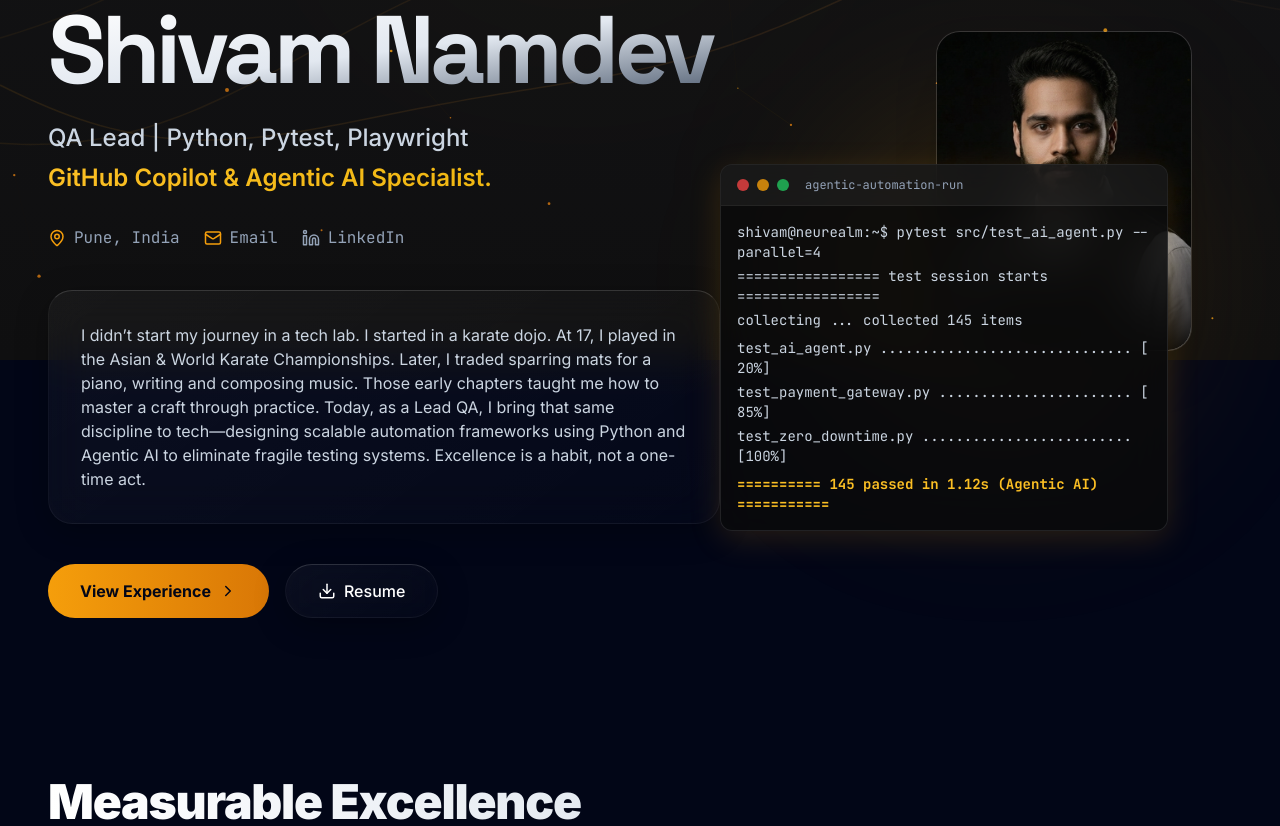
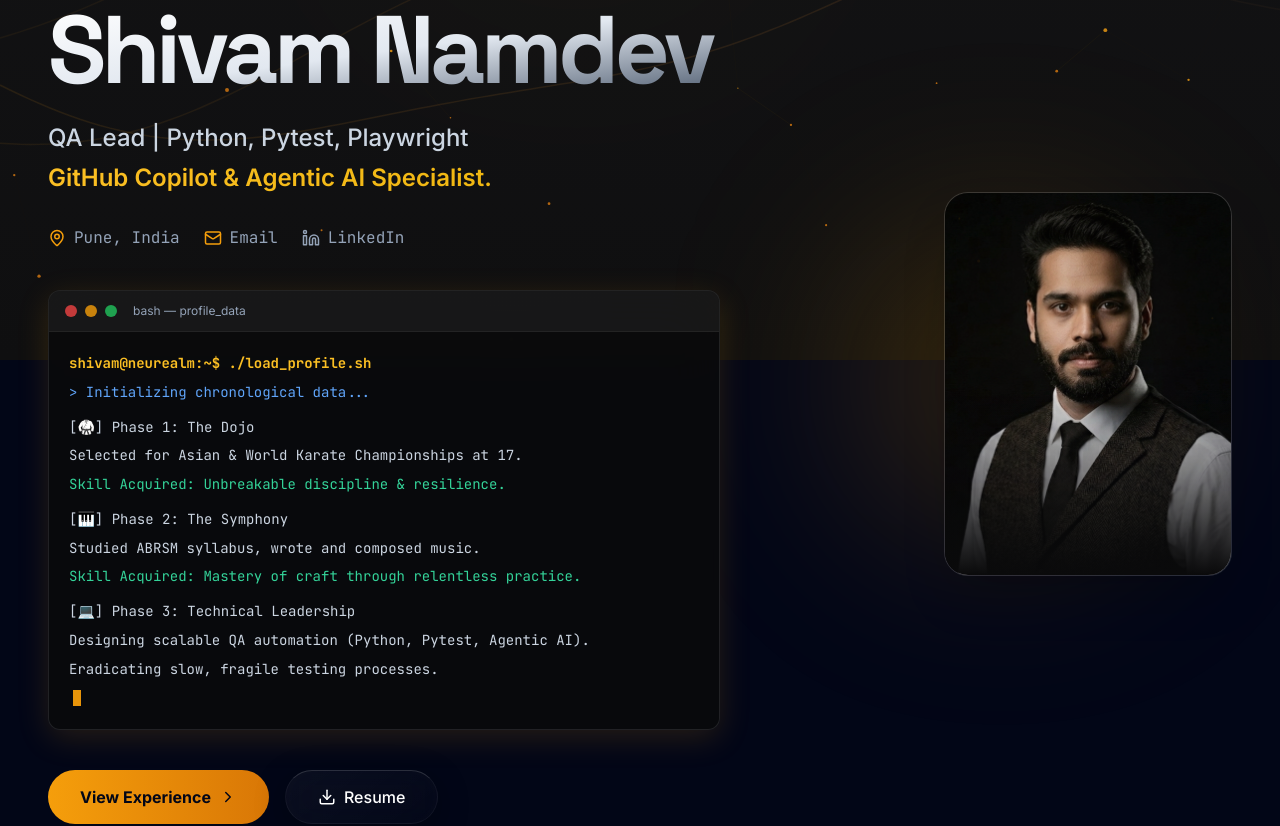
Before and after one commit to shivamnamdev/shivam-portfolio, a Next.js app: page / in a window 1280 px wide. Shown: the part 440-1266 px from the top of the page. Built offline with nearby package versions, Linux system fonts and the light colour scheme.

Commit message:
Update about section in terminal

```diff
--- a/components/Hero.tsx
+++ b/components/Hero.tsx
@@ -9,9 +9,9 @@ const LinkedinIcon = ({ size = 16 }: { size?: number }) => (
 
 export default function Hero() {
   return (
-    <section className="w-full pt-16 md:pt-24 flex flex-col lg:flex-row gap-12 lg:gap-6 items-center relative" id="hero">
+    <section className="w-full pt-16 md:pt-24 flex flex-col lg:flex-row gap-12 lg:gap-8 items-center relative" id="hero">
 
-      {/* Left Column: Text & CTA */}
+      {/* Left Column: Text, Terminal Bio & CTA */}
       <div className="w-full lg:w-3/5 flex flex-col gap-6 relative z-10">
         <motion.div initial={{ opacity: 0, y: 20 }} animate={{ opacity: 1, y: 0 }} transition={{ delay: 2, duration: 0.8 }} className="inline-flex items-center gap-2 px-4 py-1.5 rounded-full border border-amber-500/30 bg-amber-500/10 text-sm text-amber-300 w-fit backdrop-blur-md">
           <span className="relative flex h-2 w-2">
@@ -36,13 +36,8 @@ export default function Hero() {
           <a href="https://linkedin.com/in/shivam-namdev" target="_blank" rel="noreferrer" className="flex items-center gap-2 hover:text-white transition-colors"><LinkedinIcon size={18} /> LinkedIn</a>
         </motion.div>
 
-        {/* 🚨 THE FIX: Changed motion.p to motion.div here! */}
-        <motion.div initial={{ opacity: 0 }} animate={{ opacity: 1 }} transition={{ delay: 2.4, duration: 0.8 }} className="text-slate-300 max-w-2xl mt-4 leading-relaxed text-sm md:text-base glass-panel p-6 md:p-8 rounded-3xl shadow-2xl relative overflow-hidden group">
-          <div className="absolute inset-0 bg-gradient-to-br from-amber-500/[0.03] to-transparent opacity-0 group-hover:opacity-100 transition-opacity duration-500" />
-          <p className="relative z-10">
-            I didn’t start my journey in a tech lab. I started in a karate dojo. At 17, I played in the Asian & World Karate Championships. Later, I traded sparring mats for a piano, writing and composing music. Those early chapters taught me how to master a craft through practice. Today, as a Lead QA, I bring that same discipline to tech—designing scalable automation frameworks using Python and Agentic AI to eliminate fragile testing systems. Excellence is a habit, not a one-time act.
-          </p>
-        </motion.div>
+        {/* 🚨 Trendy Terminal Bio goes here! */}
+        <Terminal />
 
         <motion.div initial={{ opacity: 0, y: 20 }} animate={{ opacity: 1, y: 0 }} transition={{ delay: 2.5, duration: 0.8 }} className="flex flex-wrap gap-4 mt-4">
           <button onClick={() => document.getElementById('experience')?.scrollIntoView({ behavior: 'smooth' })} className="px-8 py-3.5 rounded-full bg-gradient-to-r from-amber-500 to-amber-600 text-slate-950 font-bold flex items-center gap-2 transition-all hover:scale-105 hover:shadow-[0_0_20px_rgba(245,158,11,0.4)] group">
@@ -54,24 +49,19 @@ export default function Hero() {
         </motion.div>
       </div>
 
-      {/* Right Column: Image & Terminal */}
-      <div className="w-full lg:w-2/5 relative min-h-[500px] flex items-center justify-center">
+      {/* Right Column: Clean Profile Image */}
+      <div className="w-full lg:w-2/5 relative min-h-[400px] flex items-center justify-center lg:justify-end">
         {/* Background Glow */}
-        <div className="absolute top-1/2 left-1/2 -translate-x-1/2 -translate-y-1/2 w-[300px] h-[300px] bg-amber-500/20 blur-[100px] rounded-full pointer-events-none" />
+        <div className="absolute top-1/2 right-1/2 translate-x-1/2 -translate-y-1/2 w-[300px] h-[300px] bg-amber-500/20 blur-[100px] rounded-full pointer-events-none" />
 
         {/* Profile Image Wrapper */}
         <motion.div
           initial={{ opacity: 0, scale: 0.9 }} animate={{ opacity: 1, scale: 1 }} transition={{ delay: 2.5, duration: 1 }}
-          className="absolute top-0 right-0 lg:right-10 w-64 h-80 rounded-3xl overflow-hidden border border-white/10 shadow-2xl z-0 bg-white/5"
+          className="relative w-72 h-96 rounded-3xl overflow-hidden border border-white/10 shadow-2xl z-0 bg-white/5"
         >
           <img src="/shivam.png" alt="Shivam Namdev" className="w-full h-full object-cover opacity-90 mix-blend-luminosity hover:mix-blend-normal transition-all duration-700" onError={(e) => e.currentTarget.style.display = 'none'} />
           <div className="absolute inset-0 bg-gradient-to-t from-[#0a0a0b] via-transparent to-transparent" />
         </motion.div>
-
-        {/* Terminal Component */}
-        <div className="absolute bottom-0 left-0 lg:-left-12 z-20 w-full">
-          <Terminal />
-        </div>
       </div>
     </section>
   );
--- a/components/Terminal.tsx
+++ b/components/Terminal.tsx
@@ -3,34 +3,43 @@ import { useState, useEffect } from 'react';
 import { motion } from 'framer-motion';
 
 const codeLines =[
-  "shivam@neurealm:~$ pytest src/test_ai_agent.py --parallel=4",
-  "================= test session starts =================",
-  "collecting ... collected 145 items",
+  "shivam@neurealm:~$ ./load_profile.sh",
+  "> Initializing chronological data...",
   "",
-  "test_ai_agent.py .............................. [ 20%]",
-  "test_payment_gateway.py ....................... [ 85%]",
-  "test_zero_downtime.py .........................[100%]",
+  "[🥋] Phase 1: The Dojo",
+  "Selected for Asian & World Karate Championships at 17.",
+  "Skill Acquired: Unbreakable discipline & resilience.",
   "",
-  "========== 145 passed in 1.12s (Agentic AI) ==========="
+  "[🎹] Phase 2: The Symphony",
+  "Studied ABRSM syllabus, wrote and composed music.",
+  "Skill Acquired: Mastery of craft through relentless practice.",
+  "",
+  "[💻] Phase 3: Technical Leadership",
+  "Designing scalable QA automation (Python, Pytest, Agentic AI).",
+  "Eradicating slow, fragile testing processes.",
+  "",
+  "> Output: \"Excellence is a habit, not a one-time act.\"",
+  "shivam@neurealm:~$ "
 ];
 
 export default function Terminal() {
-  const[lines, setLines] = useState<string[]>([]);
+  const [lines, setLines] = useState<string[]>([]);
+  const [isComplete, setIsComplete] = useState(false);
 
   useEffect(() => {
-    // 1. Reset lines array on mount to prevent Hot-Reload (HMR) desync bugs
     setLines([]);
+    setIsComplete(false);
 
     let currentLine = 0;
     const interval = setInterval(() => {
       if (currentLine < codeLines.length) {
-        // Safely push the line
         const nextLine = codeLines[currentLine];
         if (nextLine !== undefined) {
-          setLines(prev => [...prev, nextLine]);
+          setLines(prev =>[...prev, nextLine]);
         }
         currentLine++;
       } else {
+        setIsComplete(true);
         clearInterval(interval);
       }
     }, 400); // Speed of the typing effect
@@ -40,25 +49,35 @@ export default function Terminal() {
 
   return (
     <motion.div
-      initial={{ opacity: 0, y: 20 }} animate={{ opacity: 1, y: 0 }} transition={{ delay: 2.8, duration: 0.8 }}
-      className="w-full max-w-md rounded-xl overflow-hidden border border-white/10 shadow-[0_8px_32px_rgba(245,158,11,0.15)] bg-[#0a0a0b]/80 backdrop-blur-xl font-mono text-xs sm:text-sm"
+      initial={{ opacity: 0, y: 20 }} animate={{ opacity: 1, y: 0 }} transition={{ delay: 2.4, duration: 0.8 }}
+      className="w-full max-w-2xl rounded-xl overflow-hidden border border-white/10 shadow-[0_8px_32px_rgba(245,158,11,0.15)] bg-[#0a0a0b]/80 backdrop-blur-xl font-mono text-xs sm:text-sm mt-4"
     >
+      {/* Terminal Header */}
       <div className="flex items-center gap-2 px-4 py-3 bg-white/5 border-b border-white/5">
         <div className="w-3 h-3 rounded-full bg-red-500/80" />
         <div className="w-3 h-3 rounded-full bg-amber-500/80" />
         <div className="w-3 h-3 rounded-full bg-green-500/80" />
-        <span className="ml-2 text-slate-400 text-xs">agentic-automation-run</span>
+        <span className="ml-2 text-slate-400 text-xs font-sans">bash — profile_data</span>
       </div>
-      <div className="p-4 text-slate-300 min-h-[200px] flex flex-col gap-1">
+
+      {/* Terminal Body */}
+      <div className="p-5 text-slate-300 min-h-[260px] flex flex-col gap-1.5 leading-relaxed">
         {lines.map((line, i) => (
-          /* 2. Added optional chaining (line?.includes) as a fail-safe */
-          <div key={i} className={`${line?.includes('passed') ? 'text-amber-400 font-bold' : line?.includes('error') ? 'text-red-400' : ''}`}>
+          <div key={i} className={`
+            ${line?.startsWith('shivam@') ? 'text-amber-400 font-bold' : ''}
+            ${line?.startsWith('>') ? 'text-blue-400' : ''}
+            ${line?.includes('Skill Acquired') ? 'text-emerald-400' : ''}
+          `}>
             {line}
+            {/* Blinking cursor effect on the active line or at the end */}
+            {i === lines.length - 1 && !isComplete && (
+              <span className="inline-block w-2 h-4 bg-amber-500 animate-pulse ml-1 align-middle" />
+            )}
+            {i === lines.length - 1 && isComplete && line?.startsWith('shivam@') && (
+              <span className="inline-block w-2 h-4 bg-amber-500 animate-pulse ml-1 align-middle" />
+            )}
           </div>
         ))}
-        {lines.length < codeLines.length && (
-          <div className="w-2 h-4 bg-amber-500 animate-pulse mt-1" />
-        )}
       </div>
     </motion.div>
   );
```
